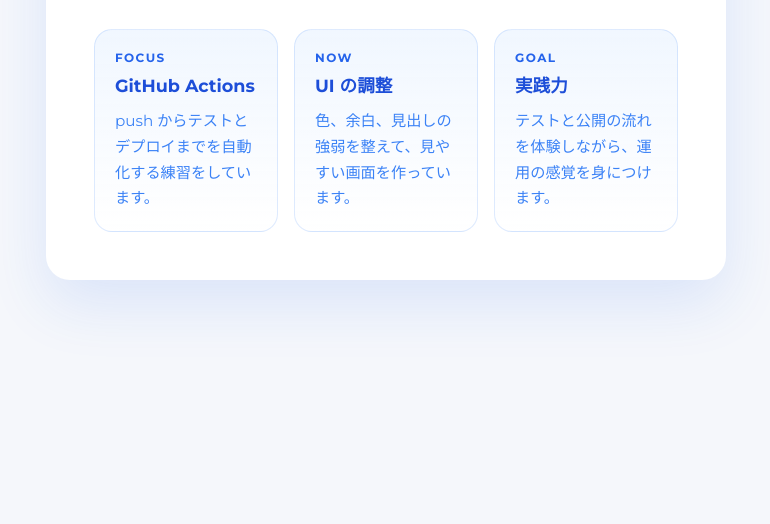
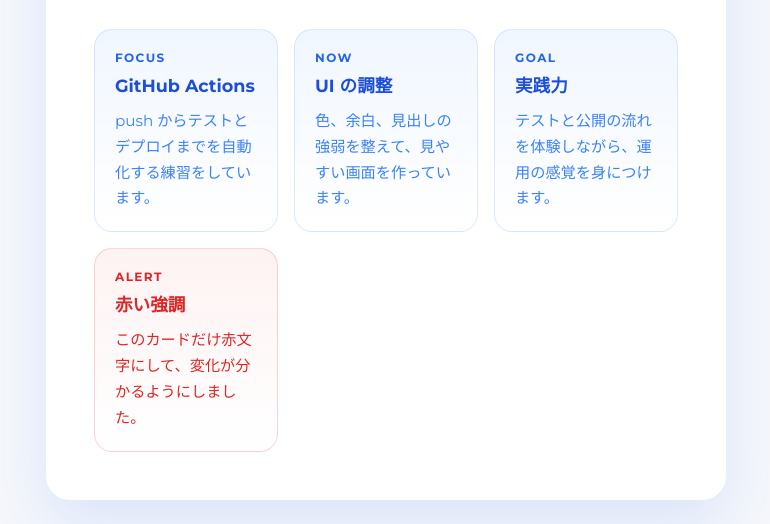
Before and after one commit to kna77/github-actions-test, a website: page index.html in a window 1280 px wide. Shown: the part 298-822 px from the top of the page, without its empty margins (254-1024 px from the left). Before the commit the page ends 800 px from the top, so only its background shows below. Drawn offline with Linux system fonts and the light colour scheme.

Commit message:
Add red alert card to preview

```diff
--- a/index.html
+++ b/index.html
@@ -37,6 +37,11 @@
           <h2>実践力</h2>
           <p>テストと公開の流れを体験しながら、運用の感覚を身につけます。</p>
         </article>
+        <article class="highlight highlight-alert">
+          <p class="highlight-label">Alert</p>
+          <h2>赤い強調</h2>
+          <p>このカードだけ赤文字にして、変化が分かるようにしました。</p>
+        </article>
       </section>
     </main>
   </body>
--- a/style.css
+++ b/style.css
@@ -97,6 +97,17 @@ h1 {
   line-height: 1.7;
 }
 
+.highlight-alert {
+  border-color: rgba(220, 38, 38, 0.18);
+  background: linear-gradient(180deg, rgba(254, 242, 242, 0.96), rgba(255, 255, 255, 0.98));
+}
+
+.highlight-alert .highlight-label,
+.highlight-alert h2,
+.highlight-alert p:last-child {
+  color: #dc2626;
+}
+
 @media (max-width: 720px) {
   .profile-card {
     padding: 32px 22px;
```
